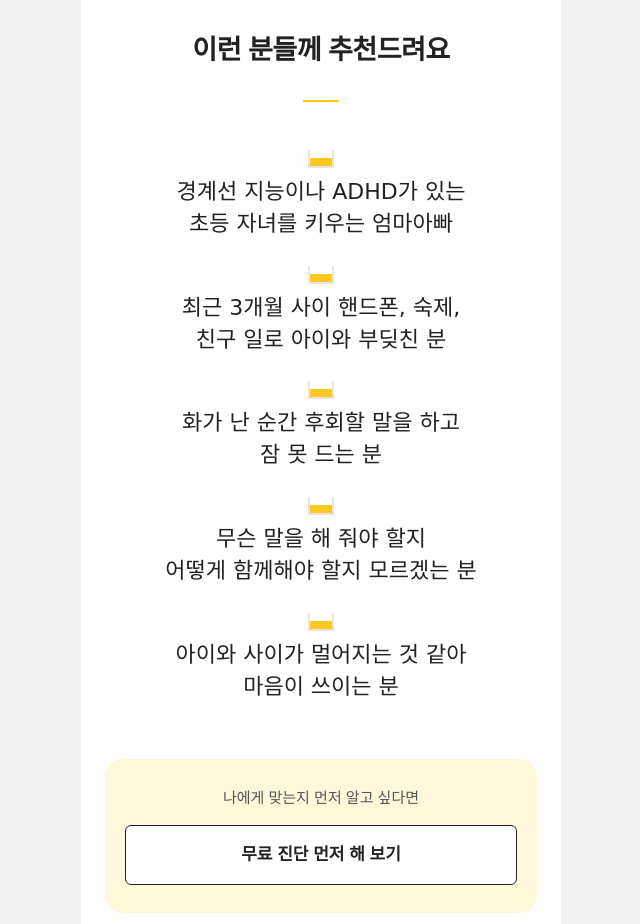
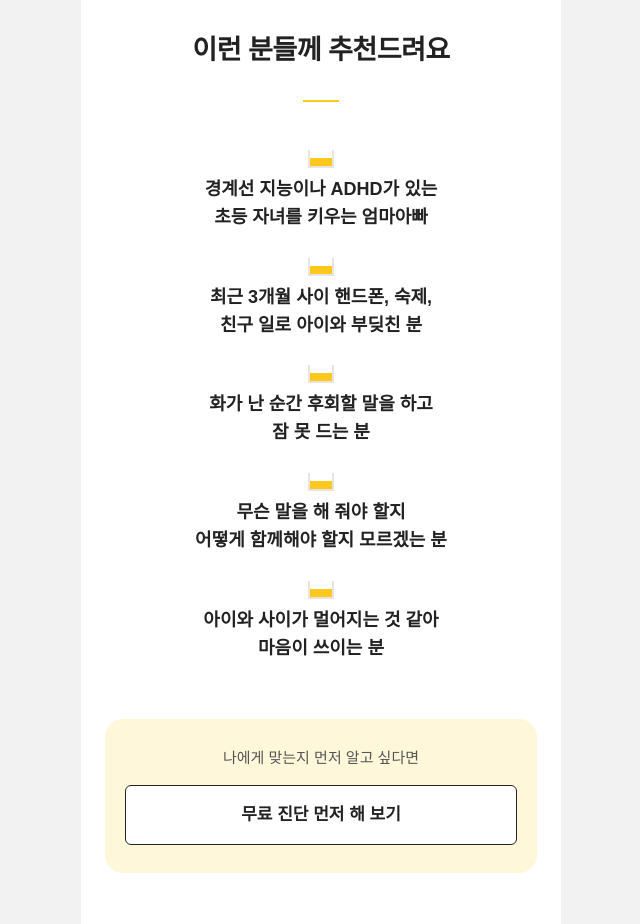
Before and after one commit to okjeongyeon/sum-gorigi, a plain HTML site: page 상세.html in a window 1280 px wide. Shown: the part 10280-11204 px from the top of the page, without its empty margins (319-959 px from the left). Drawn offline with Linux system fonts and the light colour scheme.

Commit message:
추천 목록 글꼴을 본문 글꼴로 맞추고, 챌린지 배지를 4주로 수정
Co-Authored-By: Claude Opus 5.5 <noreply@anthropic.com>

```diff
--- a/상세.html
+++ b/상세.html
@@ -212,7 +212,7 @@
   /* 12. 추천 */
   .s12 h2{font-weight:800}
   .rec{list-style:none;margin-top:10px}
-  .rec li{font-family:var(--hand);font-size:22px;line-height:1.45;padding-top:26px}
+  .rec li{font-size:18px;font-weight:600;line-height:1.55;padding-top:26px}
   .rec li::before{content:"";display:block;width:22px;height:16px;margin:0 auto 8px;border:2px solid #E8E5E0;border-top:none;background:linear-gradient(transparent 50%,var(--yellow) 50%)}
   .diag{margin-top:56px;background:#FFF7DA;border-radius:18px;padding:28px 20px}
   .diag p{font-size:15px;color:var(--ink-2)}
```
Also changed, not shown: 챌린지.html (+1 -1 lines).
